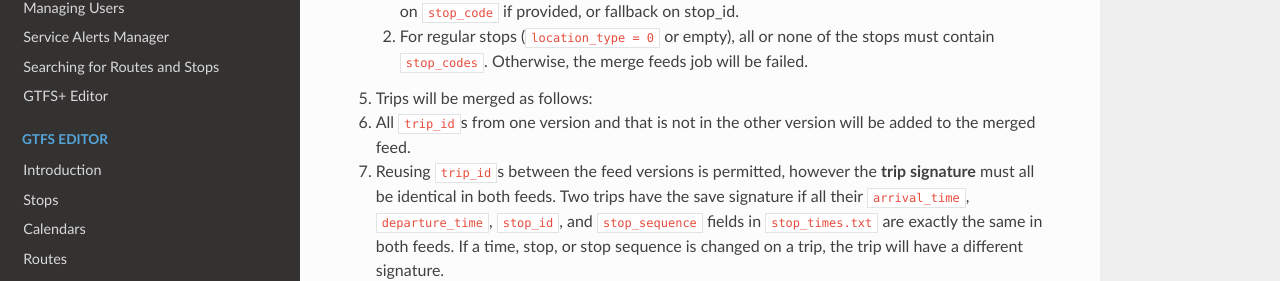
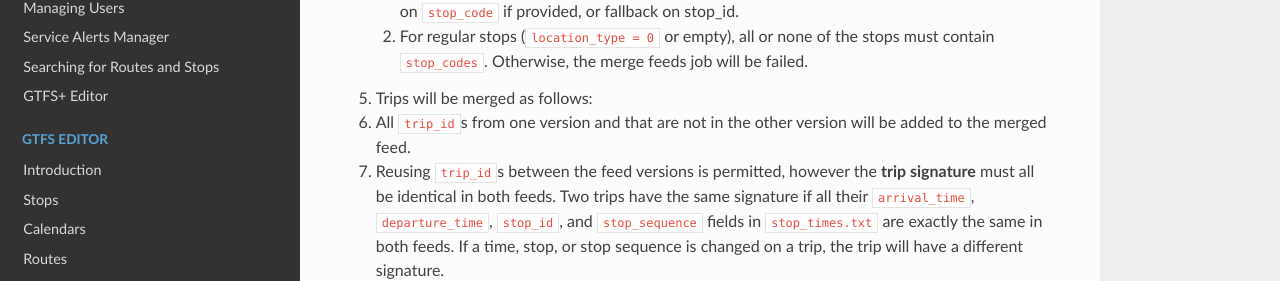
Before and after one commit to wtchen/datatools-ui, an MkDocs documentation site: the page built from docs/user/merging-feeds.md, in a window 1280 px wide and 900 px high, scrolled down 949 px. Shown: the part 145-426 px from the top of the window. Built offline with MkDocs 1.6.1, drawn with Linux system fonts in a browser that asks for light colours; nearby versions of some CDN libraries; old or Windows-style settings are respelled for this version of MkDocs.

Commit message:
docs(merging-feeds): Fix typos.

```diff
--- a/docs/user/merging-feeds.md
+++ b/docs/user/merging-feeds.md
@@ -34,11 +34,11 @@ There are a set of rules that govern the requirements for input feed versions an
        contain `stop_codes`. Otherwise, the merge feeds job will be failed.
 
 1. Trips will be merged as follows:
-   1. All `trip_id`s from one version and that is not in the other version will be added to the merged feed.
+   1. All `trip_id`s from one version and that are not in the other version will be added to the merged feed.
 
    2. Reusing `trip_id`s between the feed versions is permitted,
       however the **trip signature** must all be identical in both feeds.
-      Two trips have the save signature if all their `arrival_time`, `departure_time`, `stop_id`, and `stop_sequence`
+      Two trips have the same signature if all their `arrival_time`, `departure_time`, `stop_id`, and `stop_sequence`
       fields in `stop_times.txt` are exactly the same in both feeds. If a time, stop, or stop sequence is changed on a trip,
       the trip will have a different signature.
 
```
